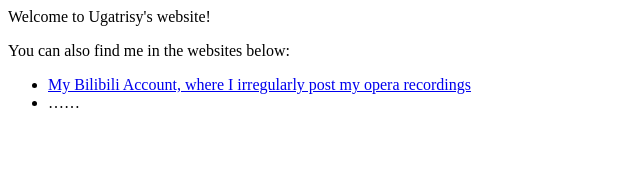
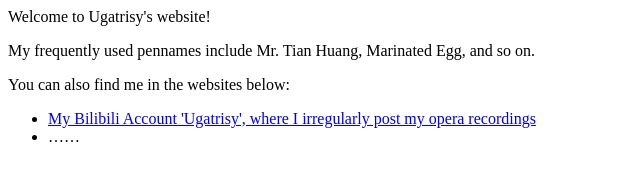
Before and after one commit to Ugatrisy/Ugatrisy.github.io, a plain HTML site: page index.html in a window 1280 px wide. Shown: the whole page, without its empty margins (0-640 px from the left). Drawn offline with Linux system fonts and the light colour scheme.

Commit message:
Update index.html

```diff
--- a/index.html
+++ b/index.html
@@ -1,6 +1,7 @@
 <p>Welcome to Ugatrisy's website!</p>
+<p>My frequently used pennames include Mr. Tian Huang, Marinated Egg, and so on.</p>
 <p>You can also find me in the websites below:</p>
 <ul>
-  <li><a href="https://space.bilibili.com/514090057?spm_id_from=333.1007.0.0">My Bilibili Account, where I irregularly post my opera recordings</a></li>
+  <li><a href="https://space.bilibili.com/514090057?spm_id_from=333.1007.0.0">My Bilibili Account 'Ugatrisy', where I irregularly post my opera recordings</a></li>
   <li>……</li>
 </ul>
```
